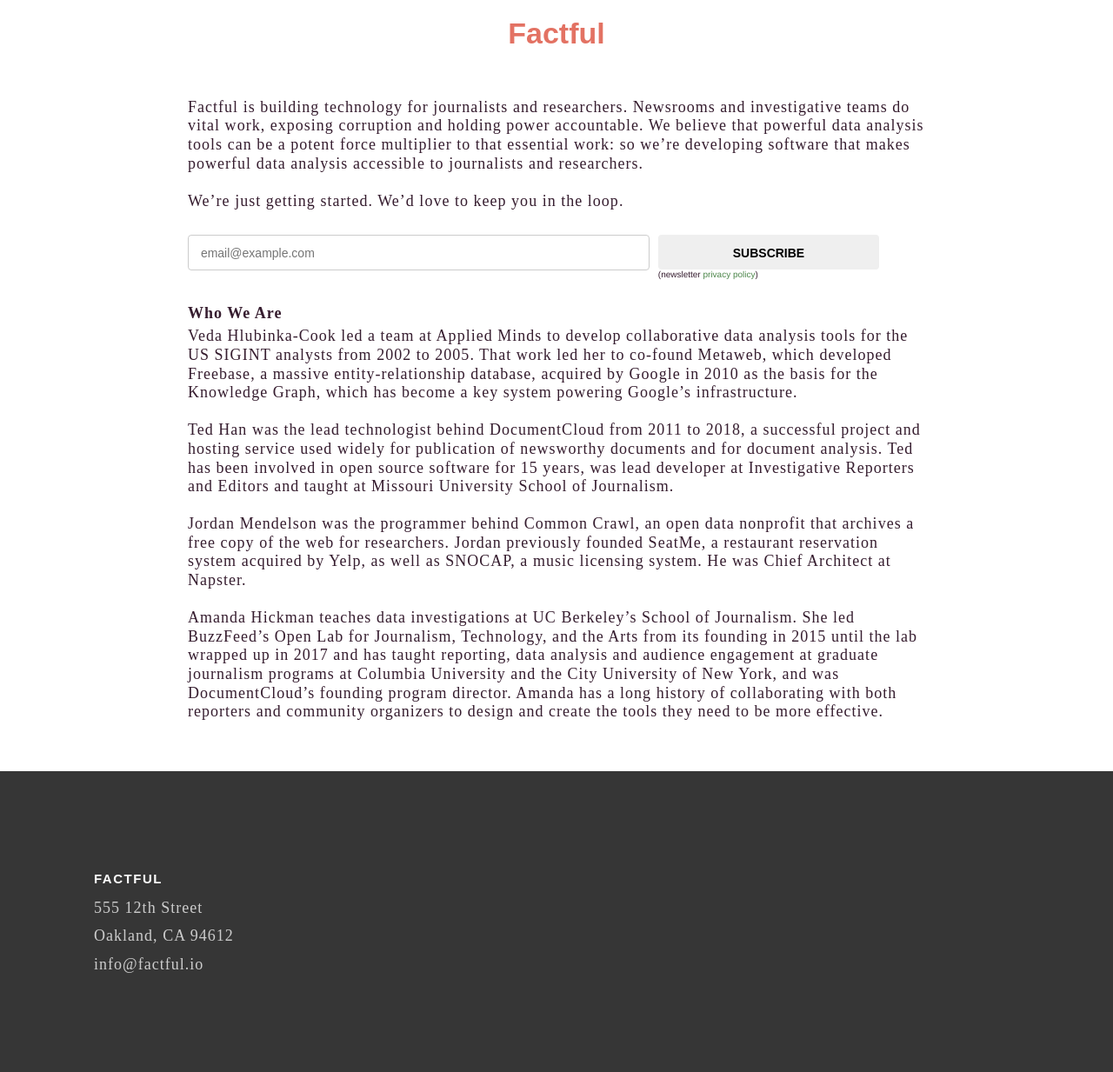
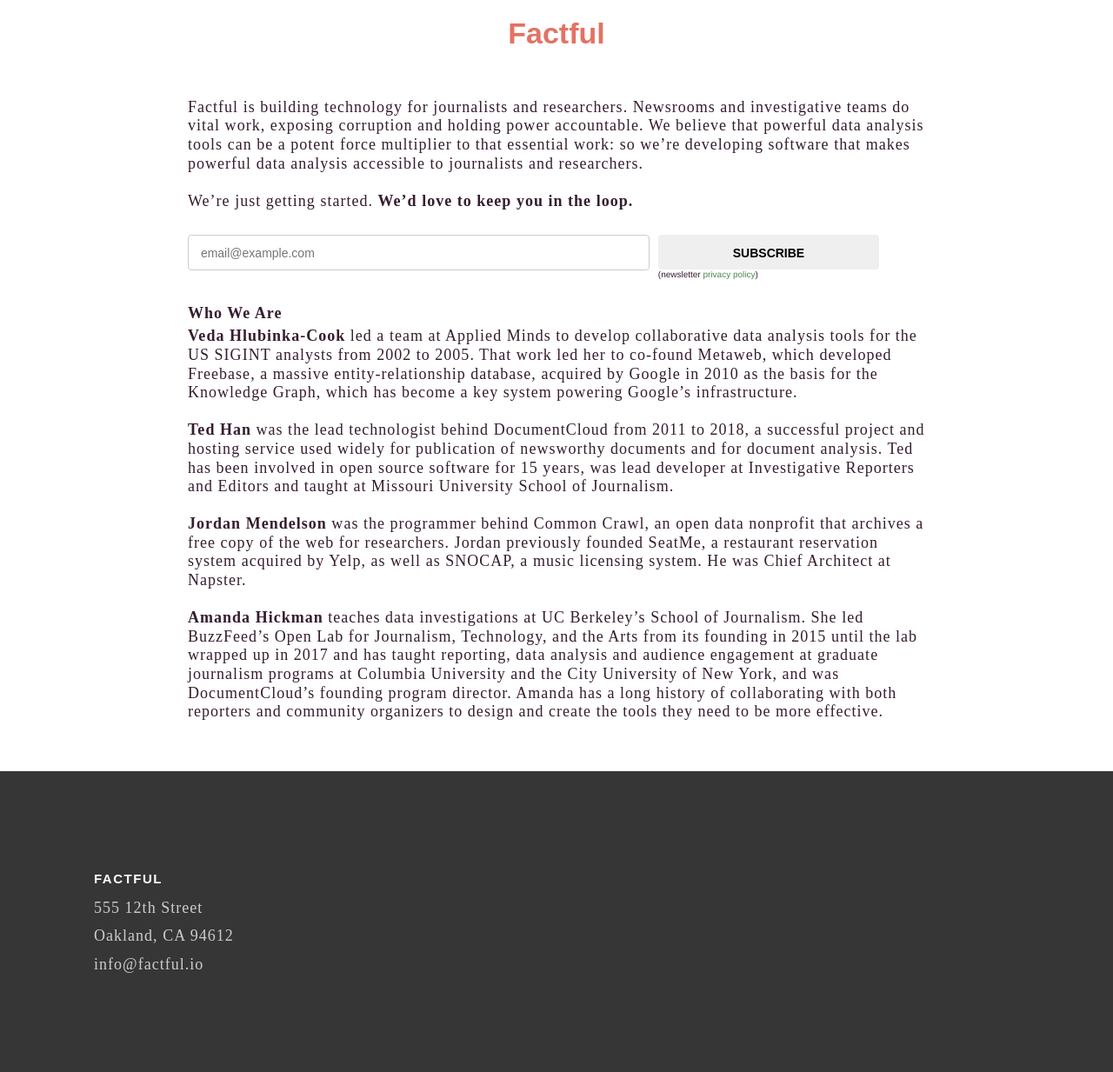
Before and after one commit to factful/factful.github.io, a Jekyll site: the page built from about.md, in a window 1280 px wide. Shown: the whole page at 87% size. Built offline with Jekyll 4.4.1, drawn with Linux system fonts in a browser that asks for light colours; nearby versions of some CDN libraries; some web fonts are replaced.

Commit message:
Update main.css

```diff
--- a/css/main.css
+++ b/css/main.css
@@ -30,6 +30,10 @@
 main p {
  line-height: 1.2em;
  padding-bottom: 1.2em;
+}
+
+main strong {
+   font-weight: bold;
 }
 
 footer {
```
